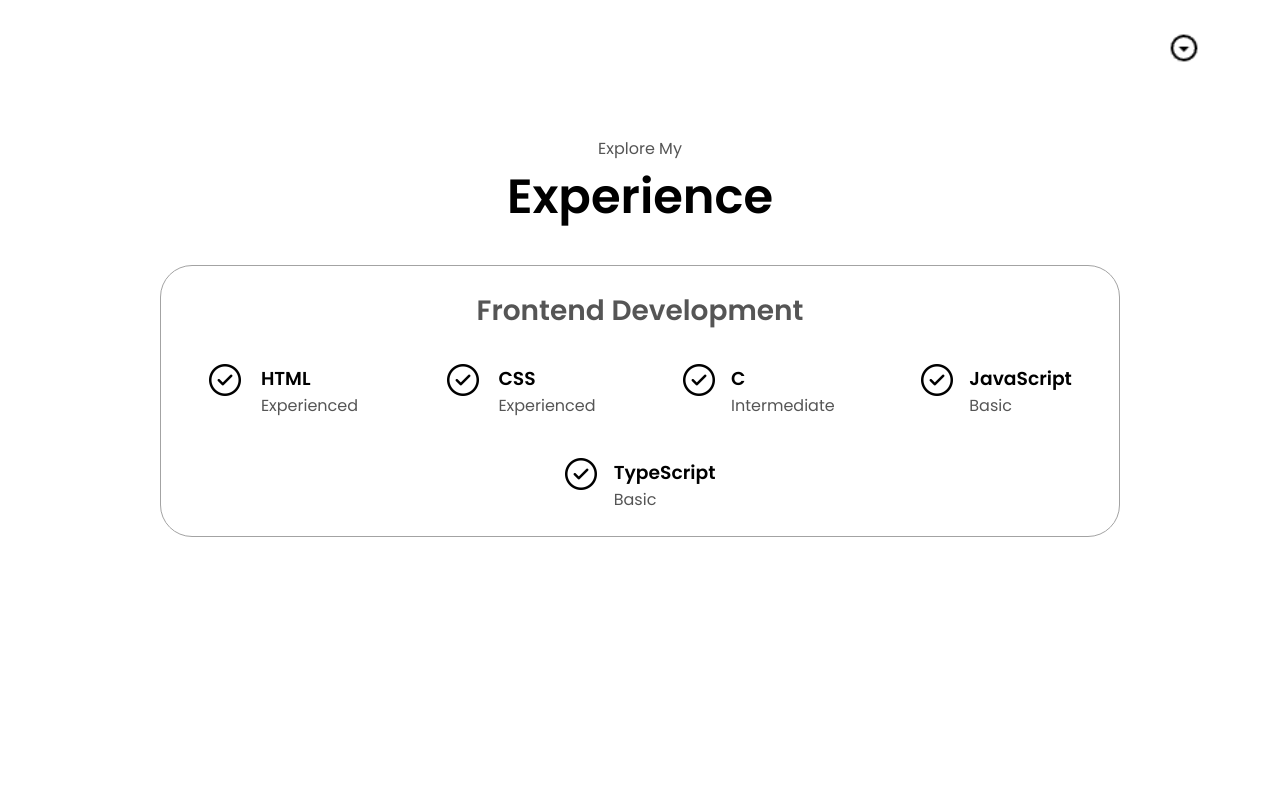
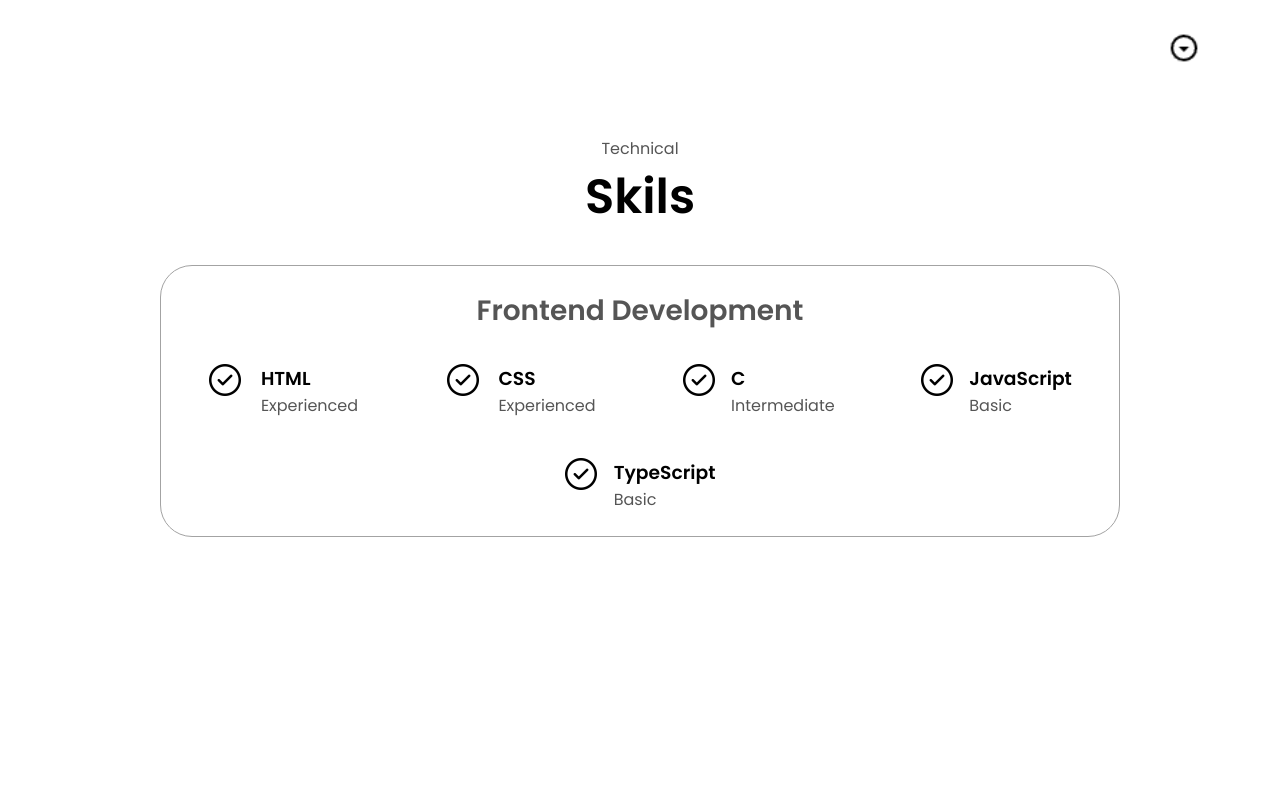
Before and after one commit to Omkarkal/My-Portfolio, a plain HTML site: page index.html in a window 1280 px wide. Shown: the part 1560-2357 px from the top of the page. Drawn offline with Linux system fonts and the light colour scheme.

Commit message:
Update index.html

```diff
--- a/index.html
+++ b/index.html
@@ -123,8 +123,8 @@
       />
     </section>
     <section id="experience">
-      <p class="section__text__p1">Explore My</p>
-      <h1 class="title">Experience</h1>
+      <p class="section__text__p1">Technical</p>
+      <h1 class="title">Skils</h1>
       <div class="experience-details-container">
         <div class="about-containers">
           <div class="details-container">
@@ -339,7 +339,7 @@
             alt="Email icon"
             class="icon contact-icon email-icon"
           />
-          <p><a href="mailto:Kalghatgiomkar22@gmail.com">Kalghatgiomkar22@gmail.com</a></p>
+          <p><a href="mailto:kalghatgiomkar22@gmail.com">kalghatgiomkar22@gmail.com</a></p>
         </div>
         <div class="contact-info-container">
           <img
```
